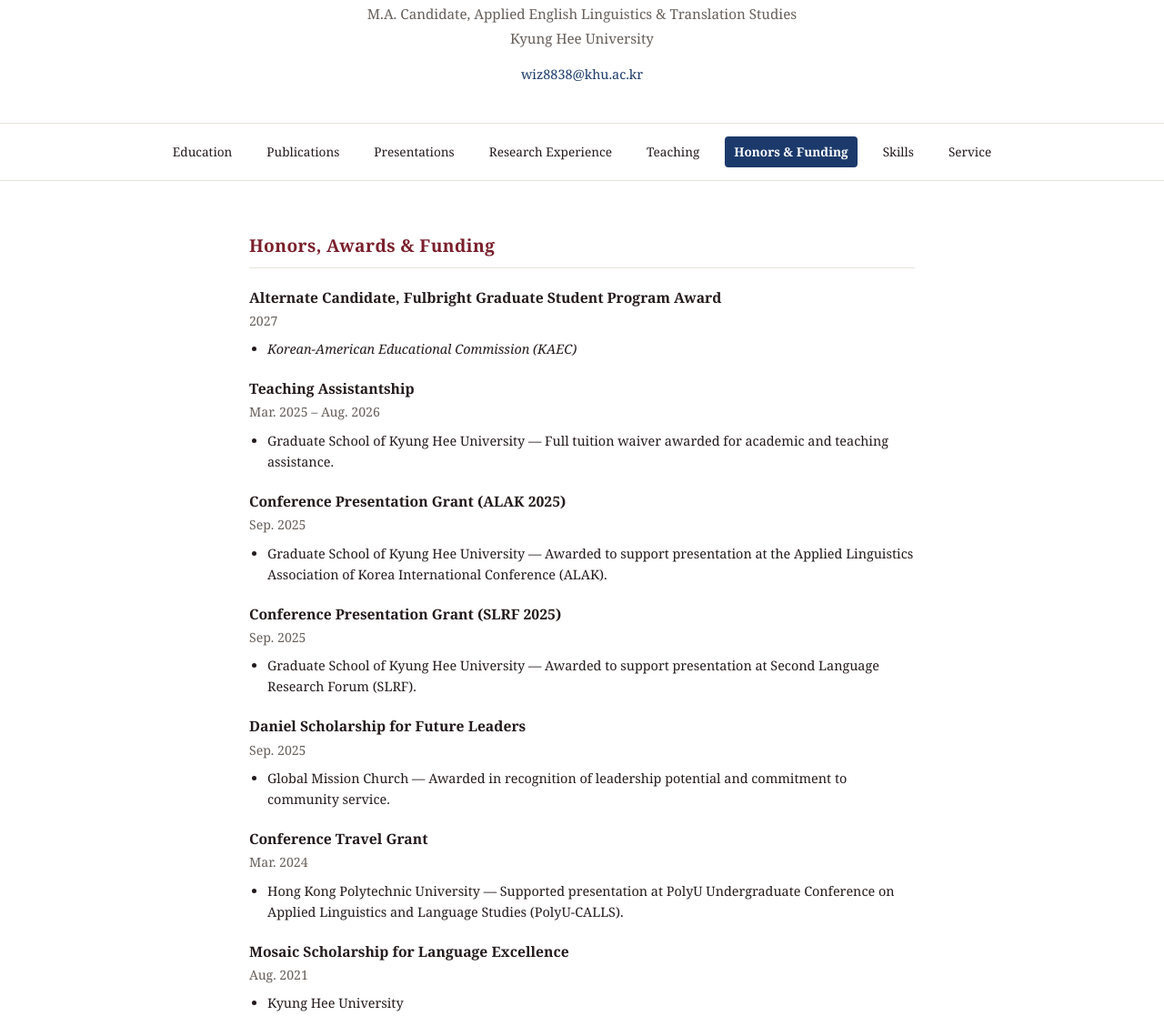
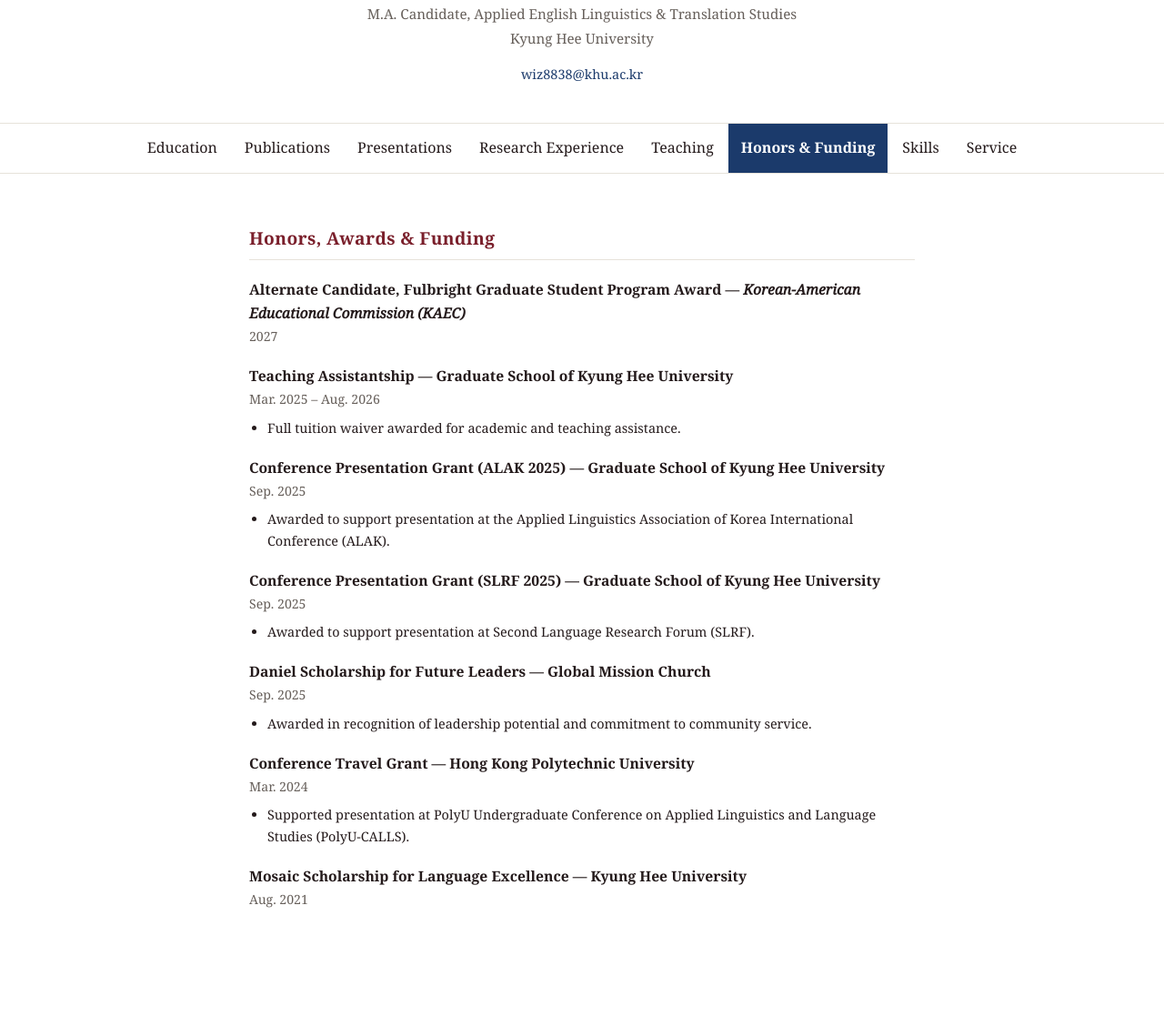
Before and after one commit to jihyekangKR/jihyekangKR.github.io, a plain HTML site: page honors.html in a window 1280 px wide. Shown: the part 96-1213 px from the top of the page at 91% size. Drawn offline with Linux system fonts and the light colour scheme.

Commit message:
Add files via upload

```diff
--- a/honors.html
+++ b/honors.html
@@ -43,11 +43,9 @@
   header .contact a:hover { text-decoration: underline; }
   header.has-banner { padding: 56px 24px 32px; }
   header .banner {
+    max-width: 260px;
     width: 100%;
-    max-width: 200px;
-    aspect-ratio: 1 / 1;
-    object-fit: cover;
-    border-radius: 50%;
+    height: auto;
     margin: 0 auto 18px;
     display: block;
     box-shadow: 0 2px 10px rgba(0,0,0,0.08);
@@ -78,8 +76,9 @@
     display: flex;
     flex-wrap: wrap;
     justify-content: center;
-    gap: 6px 18px;
-    padding: 14px 24px;
+    align-items: stretch;
+    gap: 0 2px;
+    padding: 0 16px;
     background: var(--card);
     border-bottom: 1px solid var(--line);
     position: sticky;
@@ -87,12 +86,13 @@
     z-index: 10;
   }
   nav a {
+    display: flex;
+    align-items: center;
     color: var(--text);
     text-decoration: none;
-    font-size: 0.85rem;
+    font-size: 1rem;
     font-family: 'Noto Serif', 'Noto Serif KR', serif;
-    padding: 6px 10px;
-    border-radius: 4px;
+    padding: 14px 14px;
     transition: background-color 0.15s ease, color 0.15s ease;
   }
   nav a:hover { background-color: var(--accent2); color: var(--bg); }
@@ -114,6 +114,8 @@
   }
   .entry { margin-bottom: 20px; }
   .entry-title { font-weight: bold; font-size: 0.98rem; }
+  .pres-title { font-weight: normal; font-size: 0.98rem; }
+  .inst-line { font-size: 0.9rem; margin: 2px 0 0; }
   .entry-sub { color: var(--muted); font-size: 0.88rem; margin: 2px 0 8px; }
   .entry ul { margin: 6px 0 0; padding-left: 20px; }
   .entry li { margin-bottom: 4px; font-size: 0.9rem; }
@@ -173,53 +175,37 @@
   <section>
     <h2>Honors, Awards &amp; Funding</h2>
     <div class="entry">
-      <div class="entry-title">Alternate Candidate, Fulbright Graduate Student Program Award</div>
+      <div class="entry-title">Alternate Candidate, Fulbright Graduate Student Program Award — <em>Korean-American Educational Commission (KAEC)</em></div>
       <div class="entry-sub">2027</div>
-      <ul>
-        <li><em>Korean-American Educational Commission (KAEC)</em></li>
-      </ul>
     </div>
     <div class="entry">
-      <div class="entry-title">Teaching Assistantship</div>
+      <div class="entry-title">Teaching Assistantship — Graduate School of Kyung Hee University</div>
       <div class="entry-sub">Mar. 2025 – Aug. 2026</div>
-      <ul>
-        <li>Graduate School of Kyung Hee University — Full tuition waiver awarded for academic and teaching assistance.</li>
-      </ul>
+      <ul><li>Full tuition waiver awarded for academic and teaching assistance.</li></ul>
     </div>
     <div class="entry">
-      <div class="entry-title">Conference Presentation Grant (ALAK 2025)</div>
+      <div class="entry-title">Conference Presentation Grant (ALAK 2025) — Graduate School of Kyung Hee University</div>
       <div class="entry-sub">Sep. 2025</div>
-      <ul>
-        <li>Graduate School of Kyung Hee University — Awarded to support presentation at the Applied Linguistics Association of Korea International Conference (ALAK).</li>
-      </ul>
+      <ul><li>Awarded to support presentation at the Applied Linguistics Association of Korea International Conference (ALAK).</li></ul>
     </div>
     <div class="entry">
-      <div class="entry-title">Conference Presentation Grant (SLRF 2025)</div>
+      <div class="entry-title">Conference Presentation Grant (SLRF 2025) — Graduate School of Kyung Hee University</div>
       <div class="entry-sub">Sep. 2025</div>
-      <ul>
-        <li>Graduate School of Kyung Hee University — Awarded to support presentation at Second Language Research Forum (SLRF).</li>
-      </ul>
+      <ul><li>Awarded to support presentation at Second Language Research Forum (SLRF).</li></ul>
     </div>
     <div class="entry">
-      <div class="entry-title">Daniel Scholarship for Future Leaders</div>
+      <div class="entry-title">Daniel Scholarship for Future Leaders — Global Mission Church</div>
       <div class="entry-sub">Sep. 2025</div>
-      <ul>
-        <li>Global Mission Church — Awarded in recognition of leadership potential and commitment to community service.</li>
-      </ul>
+      <ul><li>Awarded in recognition of leadership potential and commitment to community service.</li></ul>
     </div>
     <div class="entry">
-      <div class="entry-title">Conference Travel Grant</div>
+      <div class="entry-title">Conference Travel Grant — Hong Kong Polytechnic University</div>
       <div class="entry-sub">Mar. 2024</div>
-      <ul>
-        <li>Hong Kong Polytechnic University — Supported presentation at PolyU Undergraduate Conference on Applied Linguistics and Language Studies (PolyU-CALLS).</li>
-      </ul>
+      <ul><li>Supported presentation at PolyU Undergraduate Conference on Applied Linguistics and Language Studies (PolyU-CALLS).</li></ul>
     </div>
     <div class="entry">
-      <div class="entry-title">Mosaic Scholarship for Language Excellence</div>
+      <div class="entry-title">Mosaic Scholarship for Language Excellence — Kyung Hee University</div>
       <div class="entry-sub">Aug. 2021</div>
-      <ul>
-        <li>Kyung Hee University</li>
-      </ul>
     </div>
   </section>
 
```
Also changed, not shown: education.html (+11 -9 lines), index.html (+11 -9 lines), presentations.html (+15 -13 lines), publications.html (+11 -9 lines), research-experience.html (+11 -9 lines), service.html (+11 -9 lines), skills.html (+11 -9 lines), teaching.html (+11 -9 lines), images/presentation-1.jpg.
